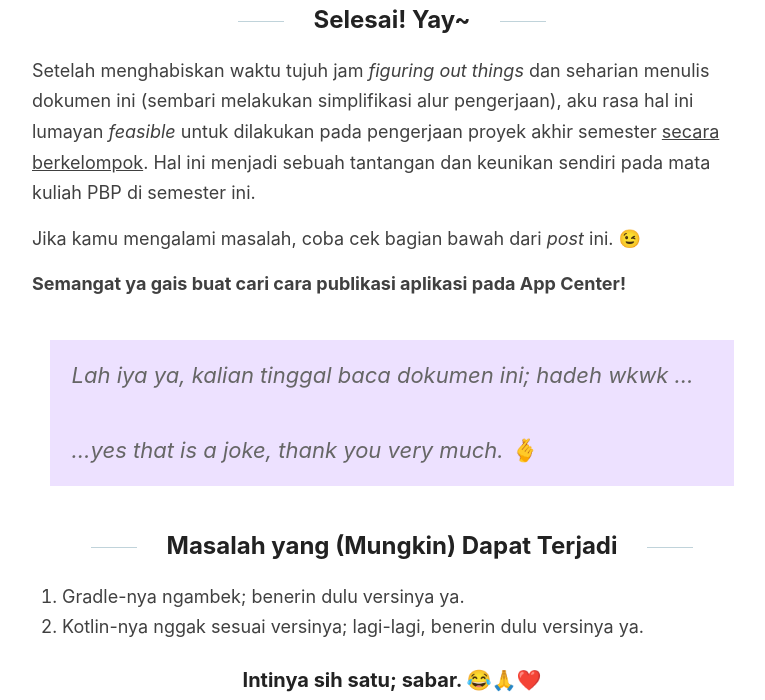
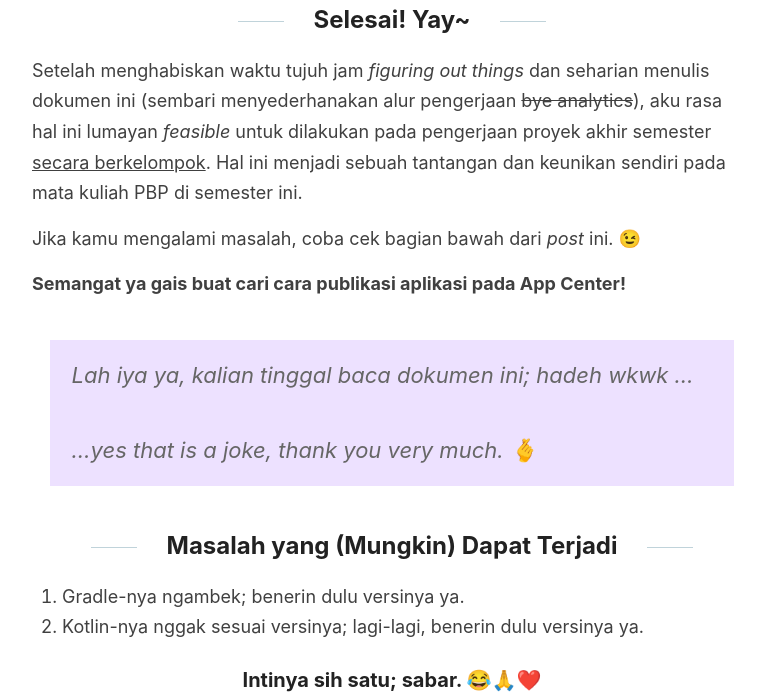
Before and after one commit to determinedguy/cecoret, a Jekyll site: the page built from _posts/2022-11-20-flutter-at-app-center.md, in a window 1280 px wide and 900 px high, scrolled down 14210 px, cut to the strip 200-900 px from the top of the window. Shown: the whole strip, without its empty margins (248-1013 px from the left). Built offline with Jekyll 4.4.1, drawn with Linux system fonts in a browser that asks for light colours.

Commit message:
fix: diction

```diff
--- a/_posts/2022-11-20-flutter-at-app-center.md
+++ b/_posts/2022-11-20-flutter-at-app-center.md
@@ -260,7 +260,7 @@ Berikut adalah contoh tampilan App Center ketika tautan publik dari publikasi ap
 
 ## Selesai! Yay~
 
-Setelah menghabiskan waktu tujuh jam *figuring out things* dan seharian menulis dokumen ini (sembari melakukan simplifikasi alur pengerjaan), aku rasa hal ini lumayan *feasible* untuk dilakukan pada pengerjaan proyek akhir semester <u>secara berkelompok</u>. Hal ini menjadi sebuah tantangan dan keunikan sendiri pada mata kuliah PBP di semester ini.
+Setelah menghabiskan waktu tujuh jam *figuring out things* dan seharian menulis dokumen ini (sembari menyederhanakan alur pengerjaan ~~bye analytics~~), aku rasa hal ini lumayan *feasible* untuk dilakukan pada pengerjaan proyek akhir semester <u>secara berkelompok</u>. Hal ini menjadi sebuah tantangan dan keunikan sendiri pada mata kuliah PBP di semester ini.
 
 Jika kamu mengalami masalah, coba cek bagian bawah dari *post* ini. 😉
 
```
